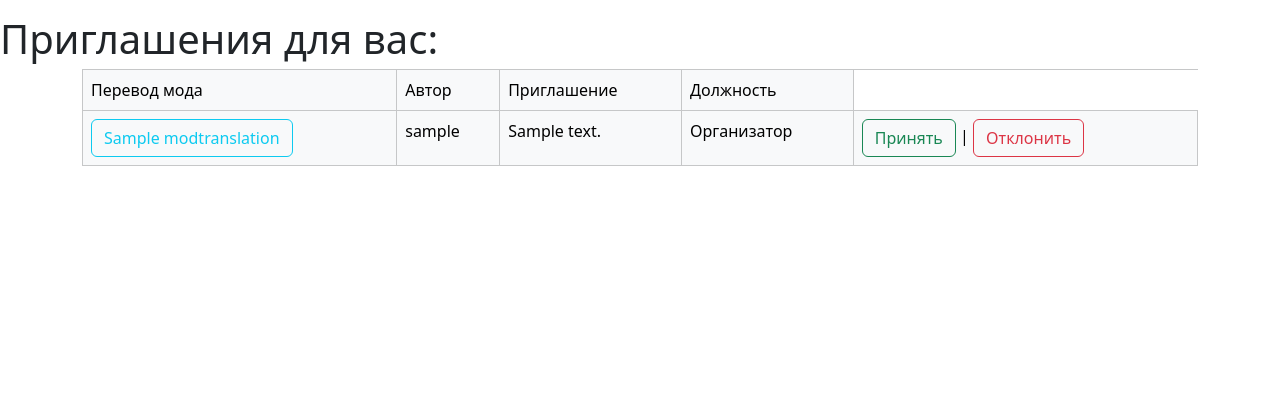
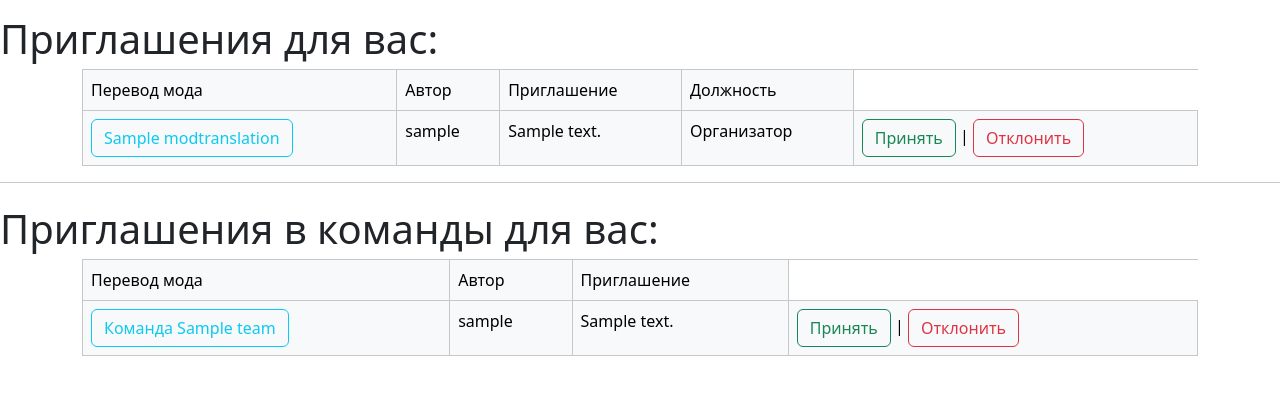
Before and after one commit to JuryReimis/django_paradox_mode_translation, a Django app: template django_paradox_mode_translation/translators_hub/templates/translators_hub/invites.html in a window 1280 px wide. Shown: the part 66-461 px from the top of the page. Run offline with Django 4.2, Linux system fonts and the light colour scheme; tables that the repository leaves empty hold one stand-in row (values such as "Sample post"); the template is opened without the code that fills it: values that come from a table or form of the project are taken from there, most other values are stand-ins (such as "Sample title", 1, 10 or a date in 2020); parts of the project's set-up code (start-up, migrations or seed data) failed here and were passed over; some libraries are stand-ins or nearby versions.

Commit message:
Добавлен блок приглашений в команды

```diff
--- a/django_paradox_mode_translation/translators_hub/templates/translators_hub/invites.html
+++ b/django_paradox_mode_translation/translators_hub/templates/translators_hub/invites.html
@@ -43,4 +43,39 @@
     {% else %}
         <h3>Пока для вас ничего нет</h3>
     {% endif %}
+    <hr>
+    <h1 class="modal-title">Приглашения в команды для вас:</h1>
+    {% if team_invites %}
+        <div class="container">
+            <table class="table table-light table-hover table-bordered">
+                <tr>
+                    <td>Перевод мода</td>
+                    <td>Автор</td>
+                    <td>Приглашение</td>
+                </tr>
+                {% for invite in team_invites %}
+                    <tr>
+                        <td><a class="btn btn-outline-info"
+                               href="{{ invite.team.get_absolute_url }}">{{ invite.team }}</a>
+                        </td>
+                        <td>{{ invite.sender }}</td>
+                        <td>{{ invite.text_invite }}</td>
+                        <td>
+                            <form method="post" action="{% url 'teams:invites'%}">{% csrf_token %}
+                                <button class="btn btn-outline-success" type="submit" value="{{ invite.pk }}"
+                                        name="accept">Принять
+                                </button>
+                                |
+                                <button class="btn btn-outline-danger" type="submit" value="{{ invite.pk }}"
+                                        name="decline">Отклонить
+                                </button>
+                            </form>
+                        </td>
+                    </tr>
+                {% endfor %}
+            </table>
+        </div>
+    {% else %}
+        <h3>Пока для вас ничего нет</h3>
+    {% endif %}
 {% endblock content %}
```
